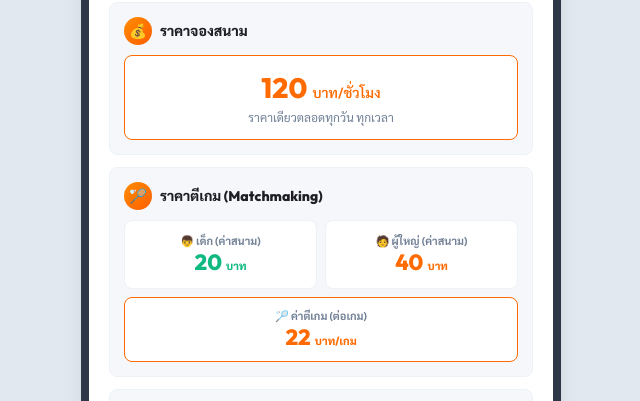
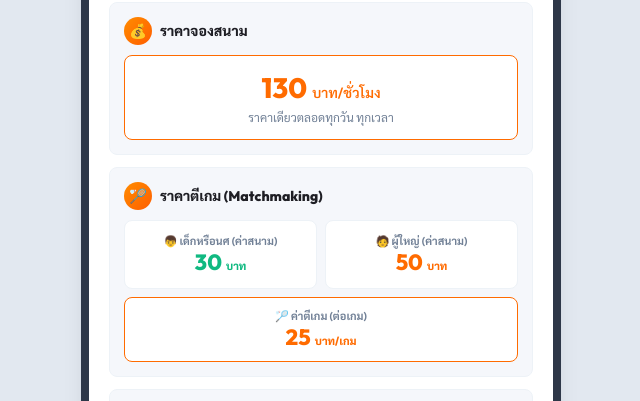
Before and after one commit to narathip0703/badminton-booking, a React (Vite) app: page / in a window 1280 px wide. Both pictures are taken after a click on the button "กฎกติกาและราคา". Shown: the part 218-619 px from the top of the page, without its empty margins (319-959 px from the left). Built offline with nearby package versions, Linux system fonts and the light colour scheme; no server answers.

Commit message:
อัปเดตราคาค่าสนามและค่าตีเกมใหม่

```diff
--- a/src/components/InfoModal.jsx
+++ b/src/components/InfoModal.jsx
@@ -37,7 +37,7 @@ function InfoModal({ show, onClose }) {
                             ราคาจองสนาม
                         </div>
                         <div style={{ backgroundColor: 'white', padding: '14px', borderRadius: 'var(--radius-sm)', border: '1.5px solid var(--primary)', textAlign: 'center' }}>
-                            <div style={{ fontSize: '28px', fontWeight: '900', color: 'var(--primary)' }}>120 <span style={{ fontSize: '14px', fontWeight: '600' }}>บาท/ชั่วโมง</span></div>
+                            <div style={{ fontSize: '28px', fontWeight: '900', color: 'var(--primary)' }}>130 <span style={{ fontSize: '14px', fontWeight: '600' }}>บาท/ชั่วโมง</span></div>
                             <div style={{ fontSize: '12px', color: 'var(--text-secondary)', marginTop: '4px' }}>ราคาเดียวตลอดทุกวัน ทุกเวลา</div>
                         </div>
                     </div>
@@ -50,17 +50,17 @@ function InfoModal({ show, onClose }) {
                         </div>
                         <div style={{ display: 'flex', gap: '8px', marginBottom: '8px' }}>
                             <div style={{ flex: 1, backgroundColor: 'white', padding: '12px', borderRadius: 'var(--radius-sm)', textAlign: 'center', border: '1px solid var(--border-color)' }}>
-                                <div style={{ fontSize: '11px', color: 'var(--text-secondary)', fontWeight: 'bold' }}>👦 เด็ก (ค่าสนาม)</div>
-                                <div style={{ fontSize: '22px', fontWeight: '900', color: 'var(--accent)' }}>20 <span style={{ fontSize: '11px' }}>บาท</span></div>
+                                <div style={{ fontSize: '11px', color: 'var(--text-secondary)', fontWeight: 'bold' }}>👦 เด็กหรือนศ (ค่าสนาม)</div>
+                                <div style={{ fontSize: '22px', fontWeight: '900', color: 'var(--accent)' }}>30 <span style={{ fontSize: '11px' }}>บาท</span></div>
                             </div>
                             <div style={{ flex: 1, backgroundColor: 'white', padding: '12px', borderRadius: 'var(--radius-sm)', textAlign: 'center', border: '1px solid var(--border-color)' }}>
                                 <div style={{ fontSize: '11px', color: 'var(--text-secondary)', fontWeight: 'bold' }}>🧑 ผู้ใหญ่ (ค่าสนาม)</div>
-                                <div style={{ fontSize: '22px', fontWeight: '900', color: 'var(--primary)' }}>40 <span style={{ fontSize: '11px' }}>บาท</span></div>
+                                <div style={{ fontSize: '22px', fontWeight: '900', color: 'var(--primary)' }}>50 <span style={{ fontSize: '11px' }}>บาท</span></div>
                             </div>
                         </div>
                         <div style={{ backgroundColor: 'white', padding: '10px', borderRadius: 'var(--radius-sm)', textAlign: 'center', border: '1.5px solid var(--primary)' }}>
                             <div style={{ fontSize: '11px', color: 'var(--text-secondary)', fontWeight: 'bold' }}>🏸 ค่าตีเกม (ต่อเกม)</div>
-                            <div style={{ fontSize: '22px', fontWeight: '900', color: 'var(--primary)' }}>22 <span style={{ fontSize: '11px' }}>บาท/เกม</span></div>
+                            <div style={{ fontSize: '22px', fontWeight: '900', color: 'var(--primary)' }}>25 <span style={{ fontSize: '11px' }}>บาท/เกม</span></div>
                         </div>
                     </div>
 
--- a/src/components/MatchLobby.jsx
+++ b/src/components/MatchLobby.jsx
@@ -35,9 +35,9 @@ function MatchLobby({
                 <div>
                     <span style={{ fontSize: '11px', color: 'var(--text-primary)', fontWeight: 'bold', display: 'block', marginBottom: '6px' }}>💰 อัตราค่าบริการตีเกมแชร์ร่วมสนุก:</span>
                     <div className="price-scale-grid">
-                        <div className="price-scale-box"><div className="price-scale-title">👦 เด็ก (ค่าสนาม)</div><div className="price-scale-val">20 บาท</div></div>
-                        <div className="price-scale-box"><div className="price-scale-title">🧑 ผู้ใหญ่ (ค่าสนาม)</div><div className="price-scale-val">40 บาท</div></div>
-                        <div className="price-scale-box" style={{ border: '1.5px solid var(--primary)' }}><div className="price-scale-title">🏸 ค่าตีเกม</div><div className="price-scale-val">22 บาท/เกม</div></div>
+                        <div className="price-scale-box"><div className="price-scale-title">👦 เด็กหรือนศ. (ค่าสนาม)</div><div className="price-scale-val">30 บาท</div></div>
+                        <div className="price-scale-box"><div className="price-scale-title">🧑 ผู้ใหญ่ (ค่าสนาม)</div><div className="price-scale-val">50 บาท</div></div>
+                        <div className="price-scale-box" style={{ border: '1.5px solid var(--primary)' }}><div className="price-scale-title">🏸 ค่าตีเกม</div><div className="price-scale-val">25 บาท/เกม</div></div>
                     </div>
                 </div>
             </div>
```
